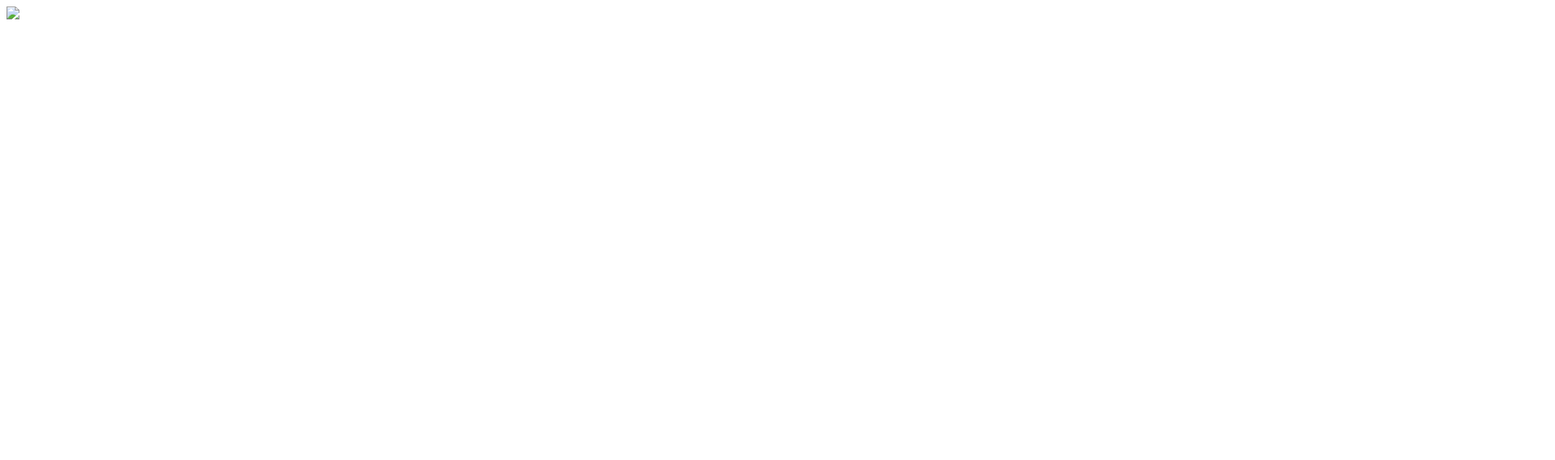
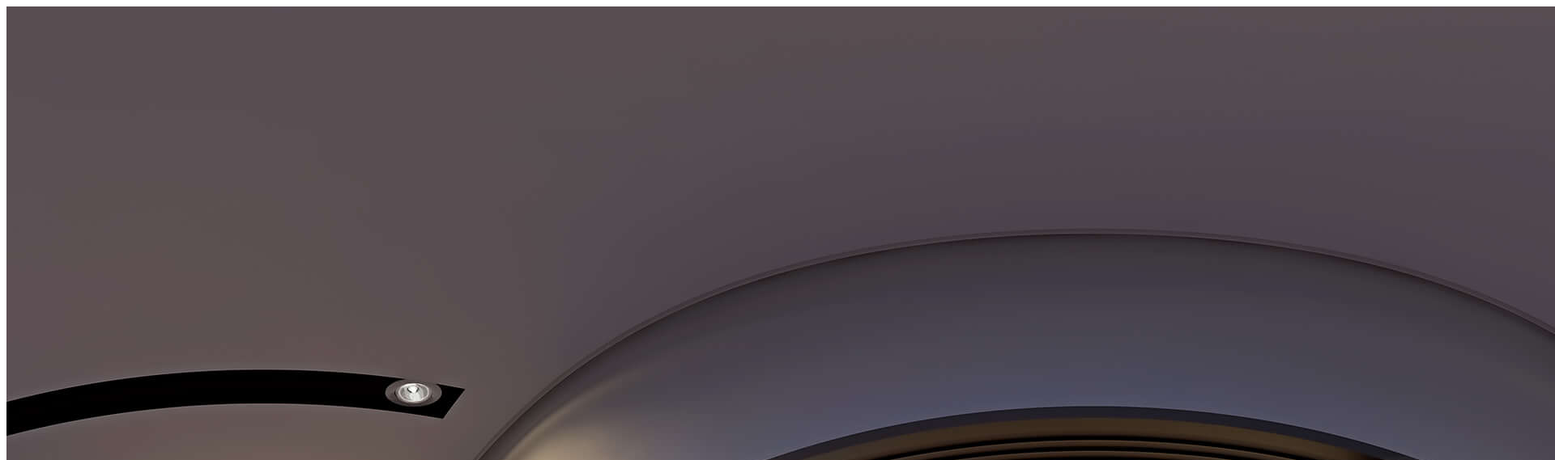
Before and after one commit to Nikerson-P/Plano360, a plain HTML site: page index.html in a window 1280 px wide. Shown: the top 569 px of the page at 81% size, 1920 px wide, since content can reach past the window. Drawn offline with Linux system fonts and the light colour scheme.

Commit message:
Fix image source path in index.html

```diff
--- a/index.html
+++ b/index.html
@@ -11,7 +11,7 @@
 
       <!-- Assets (carrega a imagem) -->
       <a-assets>
-        <img id="bg360" src="img/ambiente.jpg">
+        <img id="bg360" src="ambiente.jpg">
       </a-assets>
 
       <!-- Câmera -->
```
